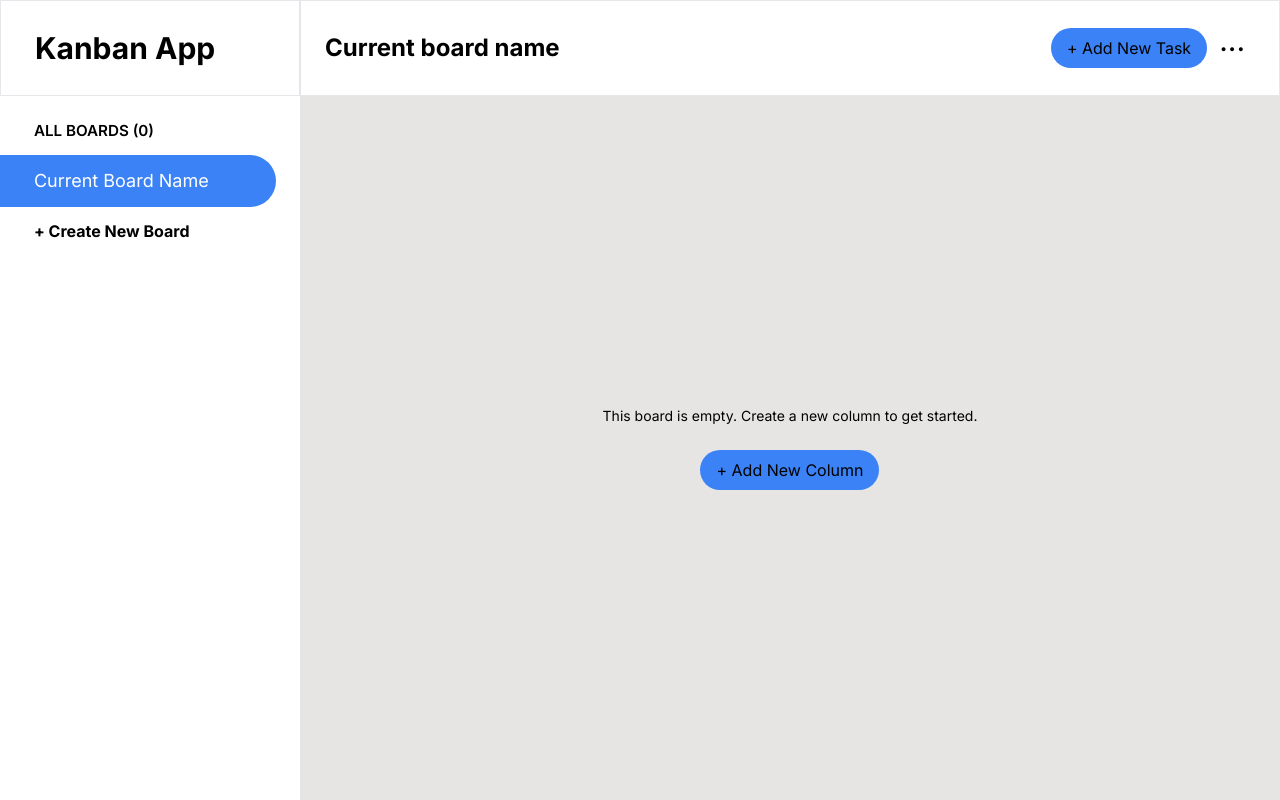
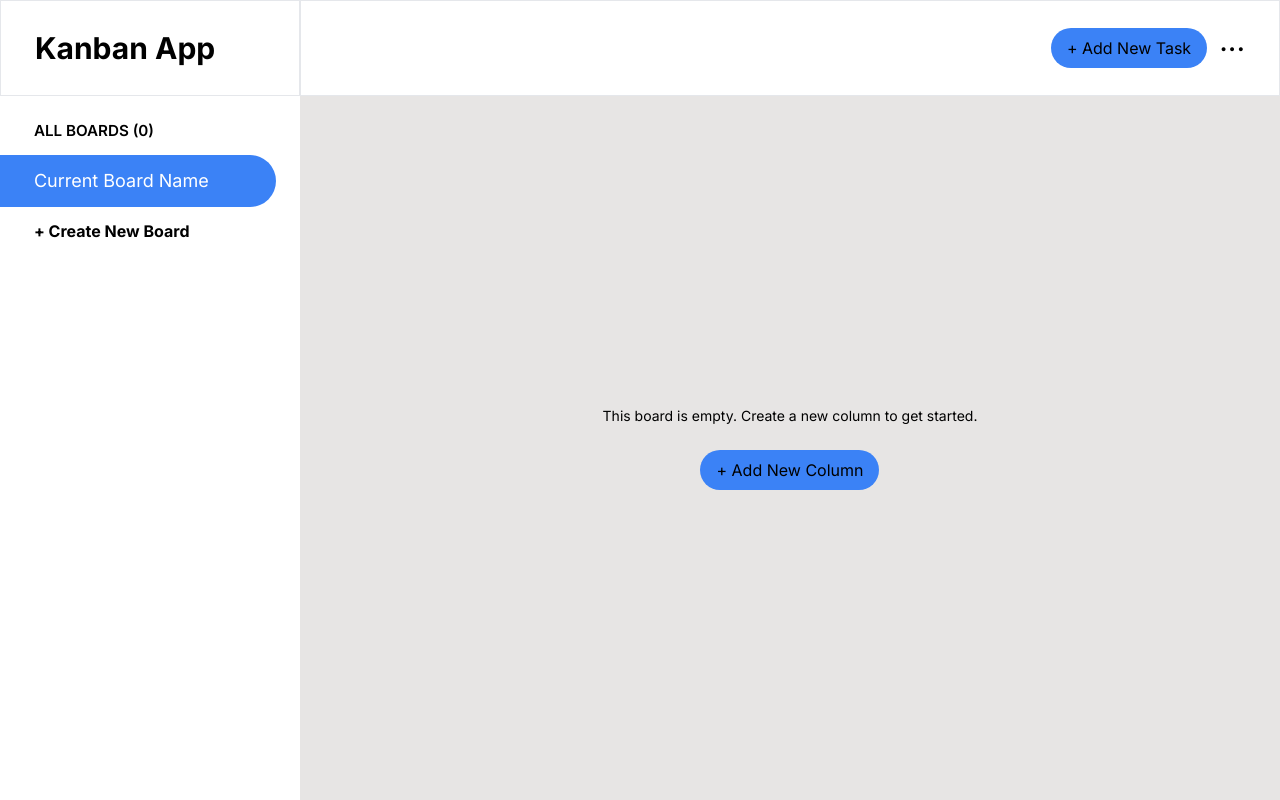
Before and after one commit to MarkAlexI/kanbanAppOnNextAndFirebase, a Next.js app: page / in a window 1280 px wide. Built offline with nearby package versions, Linux system fonts and the light colour scheme; no server answers.

Commit message:
Navbar component now fetching the current board name from the Redux store and display it.

```diff
--- a/package.json
+++ b/package.json
@@ -1,7 +1,7 @@
 {
   "author": "markalexi",
   "name": "kanban_app_on_next_and_firebase",
-  "version": "0.14.2",
+  "version": "0.15.2",
   "private": true,
   "scripts": {
     "dev": "next dev",
--- a/src/app/components/Navbar.tsx
+++ b/src/app/components/Navbar.tsx
@@ -1,11 +1,25 @@
 "use client";
 
 import Dropdown from "./Dropdown";
-import { useState } from "react";
+import { useState, useEffect } from "react";
+import { setCurrentBoardName, getCurrentBoardName } from "../../redux/features/appSlice";
+import { useAppDispatch, useAppSelector } from "@/components/redux/hooks"
+import { useFetchDataFromDbQuery } from "@/components/redux/services/apiSlice";
 
 export default function Navbar() {
 
   const [show, setShow] = useState<boolean>(false);
+  const { data } = useFetchDataFromDbQuery();
+  const dispatch = useAppDispatch();
+
+  useEffect(() => {
+    if (data) {
+      const activeBoard = data[0].boards[0];
+      dispatch(setCurrentBoardName(activeBoard.name));
+    }
+  }, [data]);
+
+  const currentBoardName = useAppSelector(getCurrentBoardName);
 
   return (
     <nav className="bg-white border flex h-24">
@@ -15,7 +29,7 @@ return (
 
      <div className="flex justify-between w-full items-center pr-[2.12rem]">
        <p className="text-black text-2xl font-bold pl-6">
-         Current board name
+         {currentBoardName}
        </p>
 
       <div className="flex items-center space-x-3">
--- a/src/redux/features/appSlice.ts
+++ b/src/redux/features/appSlice.ts
@@ -9,14 +9,16 @@ export const features = createSlice({
   name: "features",
   initialState,
   reducers: {
-    setPageTitle: (state, action: PayloadAction<string>) => {
+    setCurrentBoardName: (state, action: PayloadAction<string>) => {
       state.currentBoardName = action.payload;
     },
   },
 });
 
-export const { setPageTitle } = features.actions;
+export const {
+  setCurrentBoardName
+} = features.actions;
 
-export const getPageTitle = (state: RootState) => state.features.currentBoardName;
+export const getCurrentBoardName = (state: RootState) => state.features.currentBoardName;
 
 export default features.reducer;
```
Lines whose indentation alone changed are shown as unchanged.
